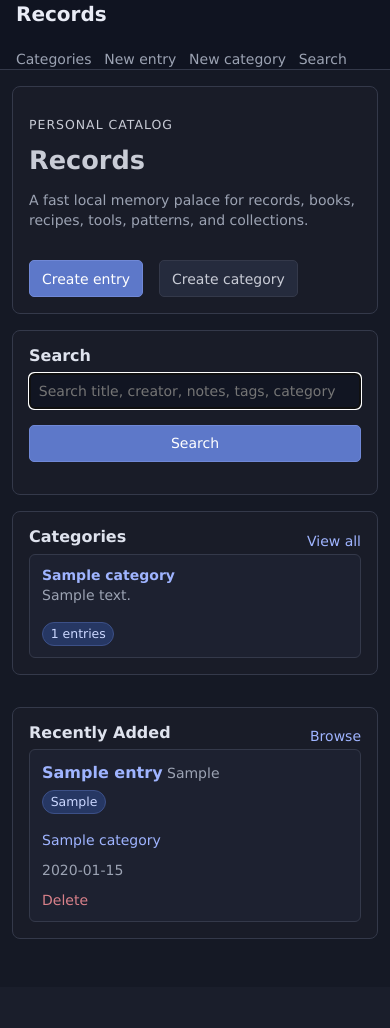
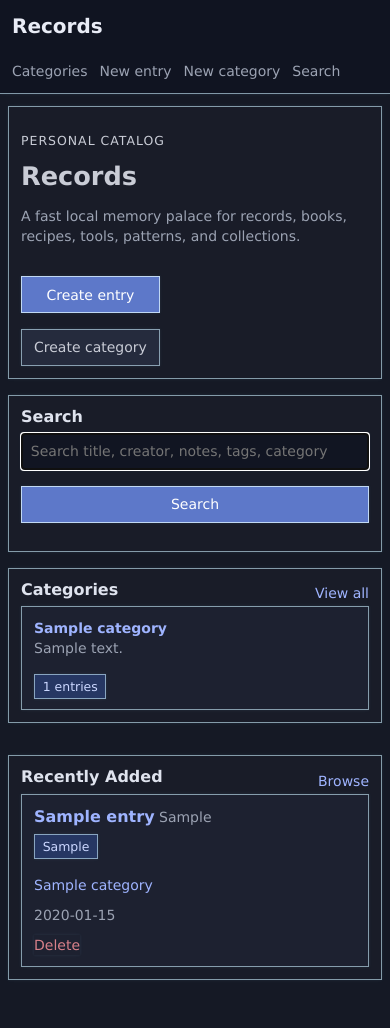
Before and after one commit to DrewRichard7/Records, a FastAPI app: page / in a window 390 px wide. Before the commit the page ends 939 px from the top, so only its background shows below. Run offline with FastAPI, Linux system fonts and the light colour scheme; tables that the repository leaves empty hold one stand-in row (values such as "Sample post").

Commit message:
Improve mobile styling and startup URLs

```diff
--- a/src/records/main.py
+++ b/src/records/main.py
@@ -1,4 +1,5 @@
 from pathlib import Path
+import socket
 from typing import Annotated
 
 from fastapi import Depends, FastAPI, Form, HTTPException, Request
@@ -18,6 +19,23 @@ app.mount("/static", StaticFiles(directory=BASE_DIR / "static"), name="static")
 templates = Jinja2Templates(directory=BASE_DIR / "templates")
 templates.env.filters["date"] = repo.format_datetime
 templates.env.globals["split_tags"] = repo.split_tags
+
+
+def get_lan_ip() -> str | None:
+    try:
+        with socket.socket(socket.AF_INET, socket.SOCK_DGRAM) as sock:
+            sock.connect(("8.8.8.8", 80))
+            return sock.getsockname()[0]
+    except OSError:
+        return None
+
+
+def print_startup_urls(host: str, port: int) -> None:
+    print(f"Records running at: http://127.0.0.1:{port}")
+    if host in {"0.0.0.0", "::"}:
+        lan_ip = get_lan_ip()
+        if lan_ip:
+            print(f"Phone/LAN URL:      http://{lan_ip}:{port}")
 
 
 def session_dep():
@@ -261,4 +279,7 @@ def search(
 def main() -> None:
     import uvicorn
 
-    uvicorn.run("records.main:app", host="0.0.0.0", port=8000, reload=False)
+    host = "0.0.0.0"
+    port = 8000
+    print_startup_urls(host, port)
+    uvicorn.run("records.main:app", host=host, port=port, reload=False)
--- a/src/records/static/css/records.css
+++ b/src/records/static/css/records.css
@@ -2,7 +2,9 @@
   --bg: #151925;
   --panel: #191c28;
   --panel-2: #1d2130;
-  --line: #34394a;
+  --line: rgba(199, 232, 248, .62);
+  --line-strong: rgba(222, 244, 255, .78);
+  --edge-shadow: 0 0 3px rgba(142, 211, 255, .1);
   --text: #c9ccd6;
   --muted: #9ca3b3;
   --link: #9fb4ff;
@@ -35,6 +37,7 @@ h2 { font-size: 1rem; color: #dfe3ee; }
   padding: 0 1rem;
   background: #101421;
   border-bottom: 1px solid var(--line);
+  box-shadow: var(--edge-shadow);
 }
 
 .brand { font-weight: 700; font-size: 1.25rem; color: #e9ecf6; }
@@ -45,9 +48,11 @@ h2 { font-size: 1rem; color: #dfe3ee; }
 .panel, .sidebar-card {
   background: var(--panel);
   border: 1px solid var(--line);
-  border-radius: 8px;
+  border-radius: 0;
+  box-shadow: var(--edge-shadow);
   padding: 1rem;
 }
+.panel { overflow-x: auto; }
 .panel + .panel { margin-top: 1rem; }
 .narrow { max-width: 760px; }
 
@@ -57,9 +62,10 @@ h2 { font-size: 1rem; color: #dfe3ee; }
   justify-content: space-between;
   gap: 1rem;
 }
+.actions, .form-actions, .section-heading { flex-wrap: wrap; }
 .page-title { margin: .5rem 0 1rem; }
-.two-column { display: grid; grid-template-columns: 1fr 1.35fr; gap: 1rem; margin-top: 1rem; }
-.detail-grid { display: grid; grid-template-columns: 230px minmax(0, 1fr) 230px; gap: 1rem; align-items: start; }
+.two-column { display: grid; grid-template-columns: minmax(0, 1fr) minmax(0, 1.35fr); gap: 1rem; margin-top: 1rem; }
+.detail-grid { display: grid; grid-template-columns: minmax(180px, 230px) minmax(0, 1fr) minmax(180px, 230px); gap: 1rem; align-items: start; }
 
 .muted { color: var(--muted); }
 .caption, .eyebrow { font-size: .78rem; text-transform: uppercase; letter-spacing: .08em; }
@@ -74,7 +80,8 @@ h2 { font-size: 1rem; color: #dfe3ee; }
   padding: .65rem .75rem;
   background: var(--panel-2);
   border: 1px solid var(--line);
-  border-radius: 6px;
+  border-radius: 0;
+  box-shadow: var(--edge-shadow);
 }
 .entry-title { font-weight: 700; font-size: 1rem; }
 .entry-meta { display: flex; align-items: center; gap: .6rem; text-align: right; white-space: nowrap; }
@@ -84,10 +91,11 @@ h2 { font-size: 1rem; color: #dfe3ee; }
 .tag, .pill {
   display: inline-block;
   padding: .15rem .48rem;
-  border-radius: 999px;
+  border-radius: 0;
   background: #263763;
   color: #cbd7ff;
-  border: 1px solid #3c5087;
+  border: 1px solid var(--line);
+  box-shadow: var(--edge-shadow);
   font-size: .78rem;
 }
 
@@ -97,15 +105,17 @@ h2 { font-size: 1rem; color: #dfe3ee; }
   justify-content: center;
   min-height: 34px;
   padding: .45rem .75rem;
-  border-radius: 5px;
-  border: 1px solid #7088d6;
+  border-radius: 0;
+  border: 1px solid var(--line-strong);
   background: var(--accent);
   color: white;
   font: inherit;
   cursor: pointer;
+  box-shadow: var(--edge-shadow);
+  text-align: center;
 }
 .button.secondary { background: #252b3d; border-color: var(--line); color: var(--text); }
-.danger { color: white; background: #7d303a; border-color: #a64b58; }
+.danger { color: white; background: #7d303a; border-color: var(--line-strong); }
 .link-button { min-height: auto; padding: 0; border: 0; background: transparent; color: var(--link); }
 .link-button.danger { color: var(--danger); }
 
@@ -117,27 +127,31 @@ input, select, textarea {
   min-height: 34px;
   padding: .45rem .55rem;
   border: 1px solid var(--line);
-  border-radius: 5px;
+  border-radius: 0;
   background: var(--input);
   color: var(--text);
   font: inherit;
+  box-shadow: var(--edge-shadow);
 }
 textarea { resize: vertical; }
 .filterbar { justify-content: flex-start; margin-bottom: 1rem; }
-.filterbar input { min-width: 260px; }
+.filterbar input, .filterbar select { width: auto; max-width: 100%; }
+.filterbar input { min-width: min(260px, 100%); }
+.filterbar.wrap > input { flex: 1 1 260px; }
+.filterbar.wrap > select { flex: 1 1 160px; }
 .wrap { flex-wrap: wrap; }
 
-.data-table { width: 100%; border-collapse: collapse; }
+.data-table { width: 100%; min-width: 620px; border-collapse: collapse; }
 .data-table th, .data-table td { padding: .55rem; border-bottom: 1px solid var(--line); text-align: left; vertical-align: top; }
 .data-table th { color: #e1e5f0; background: var(--panel-2); }
-.row-actions { display: flex; gap: .65rem; align-items: center; }
+.row-actions { display: flex; flex-wrap: wrap; gap: .65rem; align-items: center; }
 
 .sidebar-card { display: grid; gap: .65rem; }
 .sidebar-card a { display: block; }
-.entry-image { width: 100%; border-radius: 6px; border: 1px solid var(--line); }
+.entry-image { display: block; width: 100%; max-height: 70vh; object-fit: cover; border-radius: 0; border: 1px solid var(--line); box-shadow: var(--edge-shadow); }
 .stacked { display: grid; align-items: stretch; }
 
-.detail-main { min-width: 0; }
+.detail-main { min-width: 0; overflow-wrap: anywhere; }
 .detail-table { margin-top: 1rem; border-top: 1px solid var(--line); }
 .detail-row, .meta-row {
   display: grid;
@@ -148,14 +162,20 @@ textarea { resize: vertical; }
 }
 .detail-row > span:first-child, .meta-row > span:first-child { color: var(--muted); }
 .notes-block { margin-top: 1rem; white-space: pre-wrap; }
-.error { color: #ffd4d8; background: #4a2027; border: 1px solid #803743; padding: .6rem; border-radius: 5px; }
+.error { color: #ffd4d8; background: #4a2027; border: 1px solid var(--line); padding: .6rem; border-radius: 0; box-shadow: var(--edge-shadow); }
 .search-preview:empty { display: none; }
 
 @media (max-width: 860px) {
   .topbar, .hero, .page-title { align-items: flex-start; flex-direction: column; }
   .two-column, .detail-grid { grid-template-columns: 1fr; }
   .list-row, .entry-row, .entry-meta { align-items: flex-start; flex-direction: column; text-align: left; }
-  .filterbar { align-items: stretch; flex-direction: column; }
-  .filterbar input { min-width: 0; }
+  .filterbar, .actions, .form-actions { align-items: stretch; flex-direction: column; }
+  .filterbar input, .filterbar select, .button, button { width: 100%; min-width: 0; }
   .detail-row, .meta-row { grid-template-columns: 1fr; gap: .2rem; }
 }
+
+@media (max-width: 520px) {
+  .container { width: min(100% - 1rem, 1180px); margin-top: .75rem; }
+  .topbar, .panel, .sidebar-card { padding: .75rem; }
+  .navlinks { gap: .55rem .75rem; }
+}
```
Also changed, not shown: README.md.
